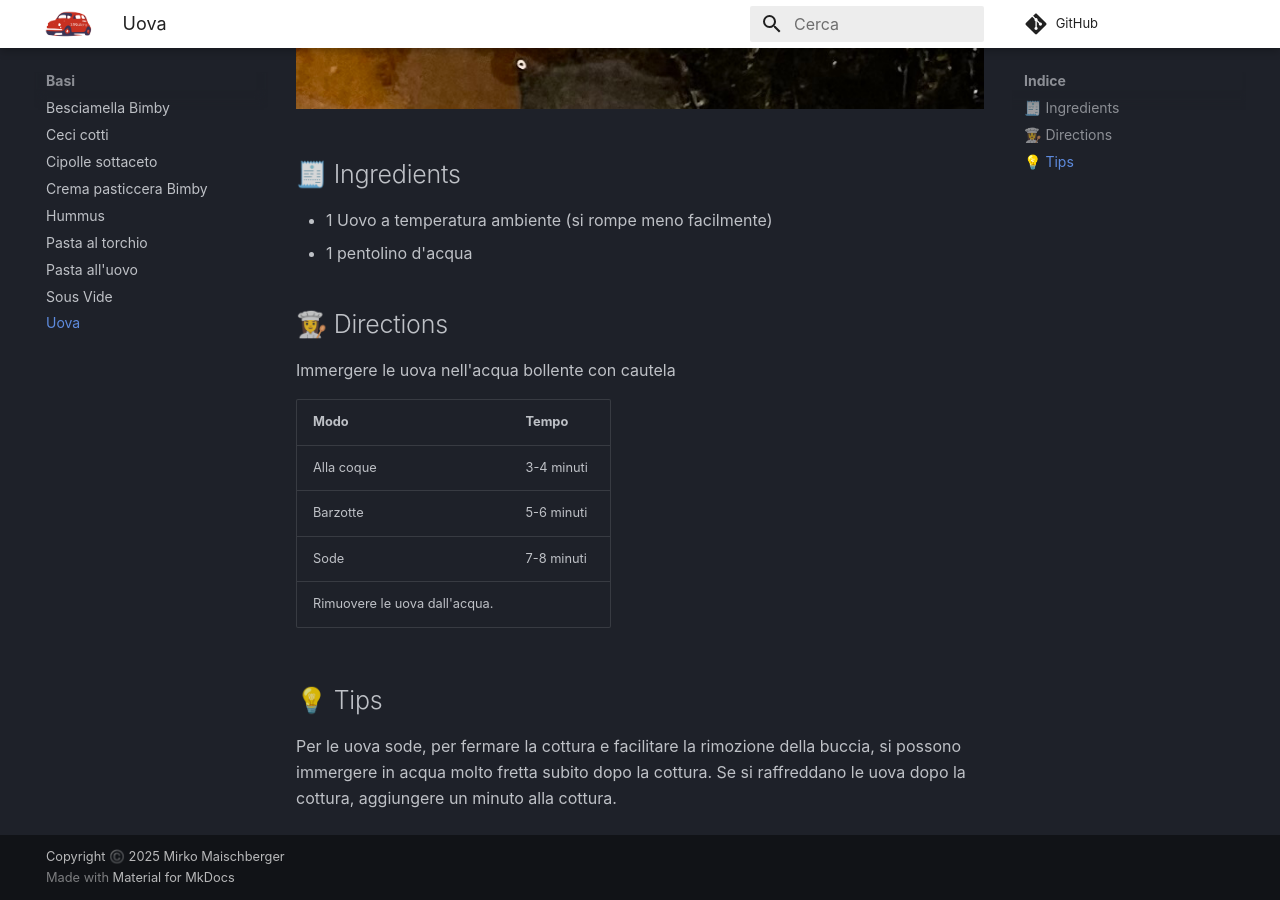
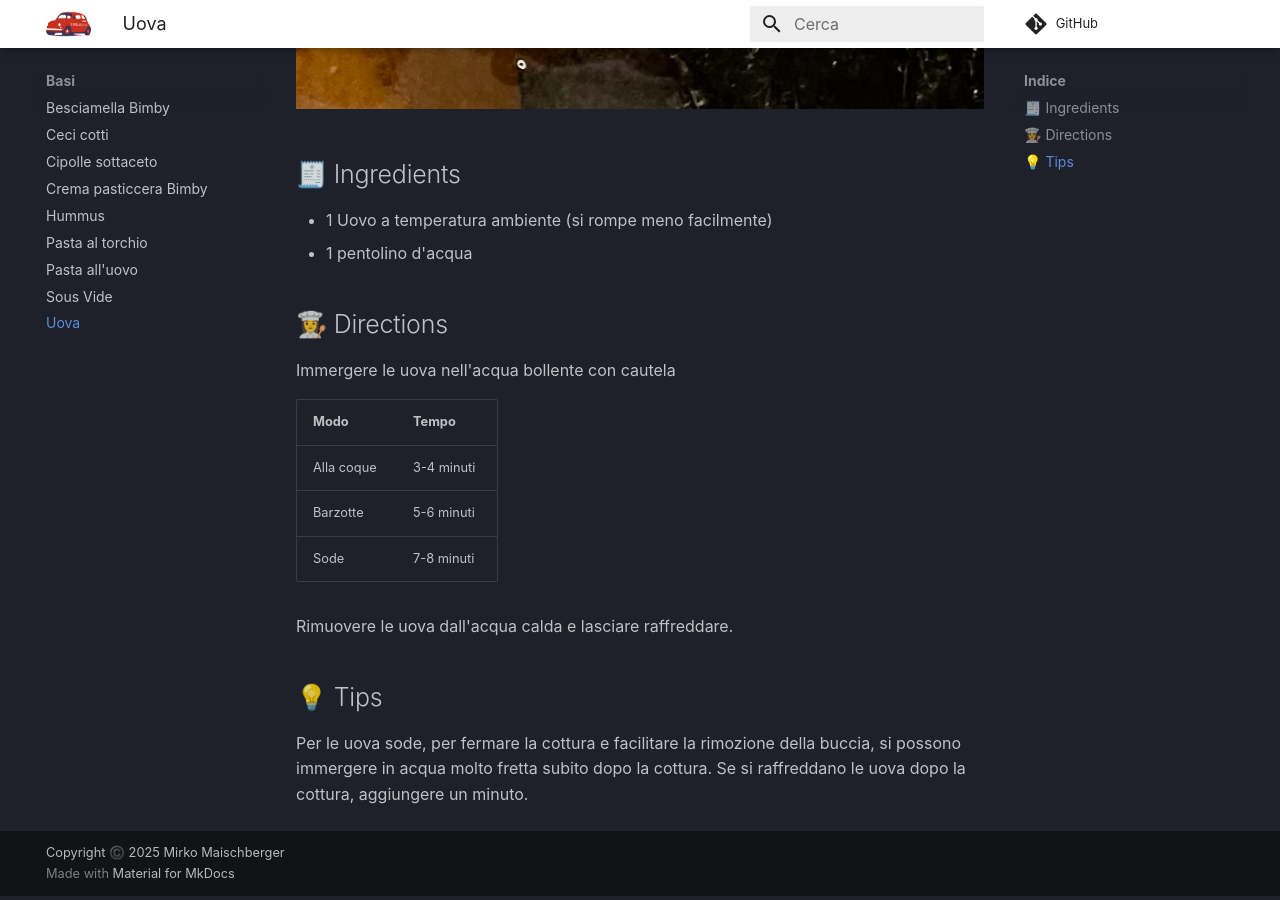
Before and after one commit to baol/recipes, an MkDocs documentation site: the page built from docs/Basi/Uova.md, in a window 1280 px wide and 900 px high, scrolled down 848 px. Built offline with MkDocs 1.6.1 and Material for MkDocs 9.7.7, drawn with Linux system fonts in a browser that asks for light colours; some web fonts are replaced; comment, search, counter and statistics services are not loaded.

Commit message:
Update uova

```diff
--- a/docs/Basi/Uova.md
+++ b/docs/Basi/Uova.md
@@ -20,8 +20,9 @@ Immergere le uova nell'acqua bollente con cautela
 | Alla coque | 3-4 minuti |
 | Barzotte   | 5-6 minuti |
 | Sode       | 7-8 minuti |
-Rimuovere le uova dall'acqua.
+
+Rimuovere le uova dall'acqua calda e lasciare raffreddare.
 
 ## 💡 Tips
 
-Per le uova sode, per fermare la cottura e facilitare la rimozione della buccia, si possono immergere in acqua molto fretta subito dopo la cottura. Se si raffreddano le uova dopo la cottura, aggiungere un minuto alla cottura.
+Per le uova sode, per fermare la cottura e facilitare la rimozione della buccia, si possono immergere in acqua molto fretta subito dopo la cottura. Se si raffreddano le uova dopo la cottura, aggiungere un minuto.
```
